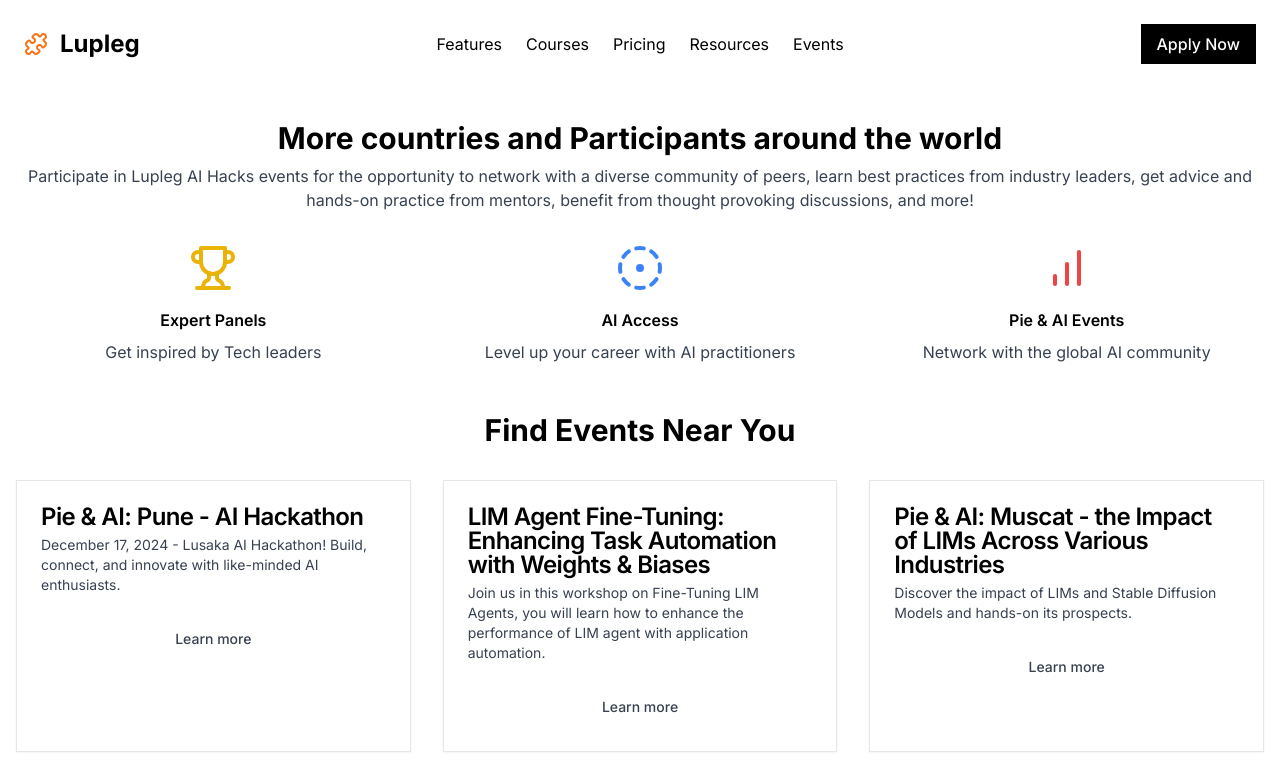
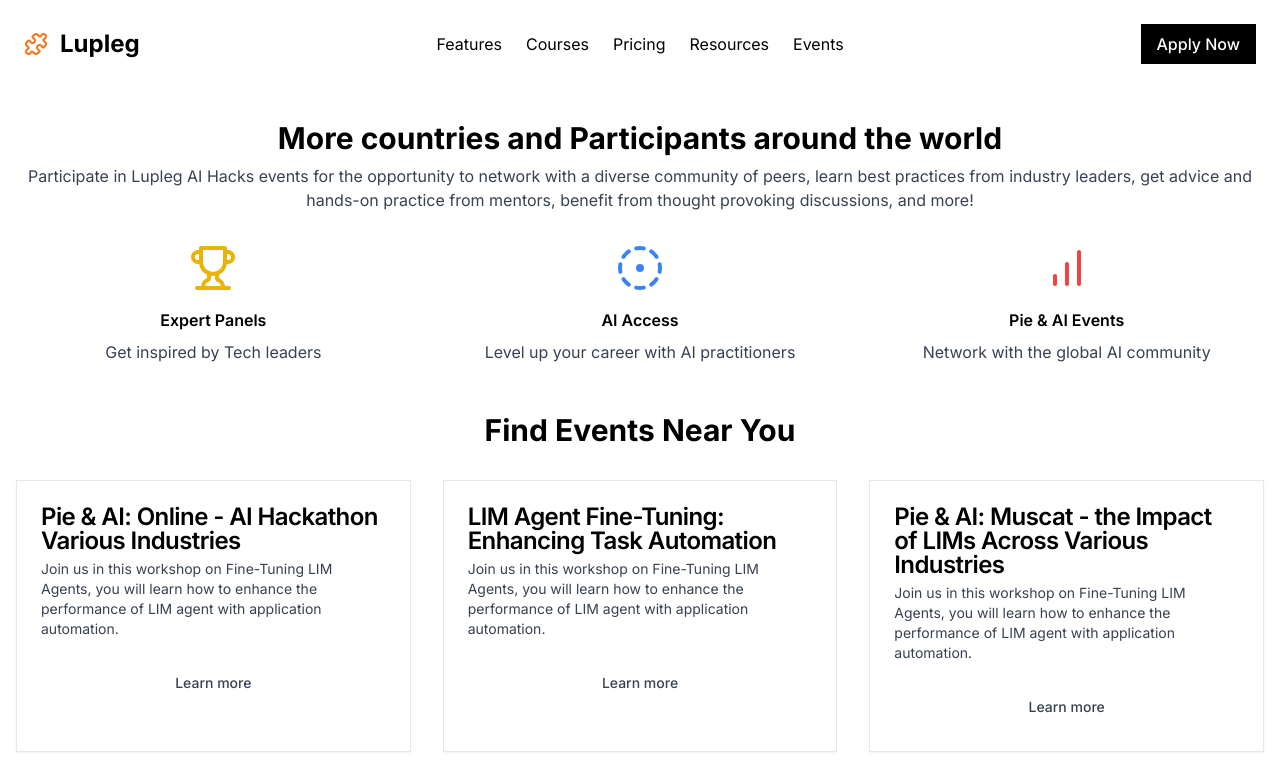
Before and after one commit to Lupleg-dev/React_Tutorials, a Next.js app: page /events in a window 1280 px wide. Shown: the top 782 px of the page. Built offline with nearby package versions, Linux system fonts and the light colour scheme.

Commit message:
increased fonts

```diff
--- a/app/events/page.js
+++ b/app/events/page.js
@@ -26,30 +26,35 @@ export default function Events() {
         <div className="grid grid-cols-1 md:grid-cols-3 gap-8 mb-12">
           <div className="text-center">
             <TrophyIcon className="mx-auto mb-4 h-12 w-12 text-yellow-500" />
-            <h3 className="font-semibold mb-2 text-black">Expert Panels</h3>
+            <h3 className="font-semibold mb-2 text-black text-md">Expert Panels</h3>
             <p>Get inspired by Tech leaders</p>
           </div>
           <div className="text-center">
             <CircleDotDashedIcon className="mx-auto mb-4 h-12 w-12 text-blue-500" />
-            <h3 className="font-semibold mb-2 text-black">AI Access</h3>
+            <h3 className="font-semibold mb-2 text-black text-md">AI Access</h3>
             <p>Level up your career with AI practitioners</p>
           </div>
           <div className="text-center">
             <BarChartIcon className="mx-auto mb-4 h-12 w-12 text-red-500" />
-            <h3 className="font-semibold mb-2 text-black">Pie & AI Events</h3>
+            <h3 className="font-semibold mb-2 text-black text-md">Pie & AI Events</h3>
             <p>Network with the global AI community</p>
           </div>
         </div>
         <div className="text-center mb-8">
-          <h2 className="text-3xl font-bold mb-2 text-black">Find Events Near You</h2>
+          <h2 className="text-3xl font-bold mb-2 text-black">
+            Find Events Near You
+          </h2>
         </div>
         <div className="grid grid-cols-1 md:grid-cols-3 gap-8">
           <Card className="w-full">
             <CardHeader>
-              <CardTitle className="text-black">Pie & AI: Pune - AI Hackathon</CardTitle>
+              <CardTitle className="text-black">
+                Pie & AI: Online - AI Hackathon Various Industries
+              </CardTitle>
               <CardDescription>
-                December 17, 2024 - Lusaka AI Hackathon! Build, connect, and
-                innovate with like-minded AI enthusiasts.
+                Join us in this workshop on Fine-Tuning LIM Agents, you will
+                learn how to enhance the performance of LIM agent with
+                application automation.
               </CardDescription>
             </CardHeader>
             <CardContent>
@@ -59,8 +64,7 @@ export default function Events() {
           <Card className="w-full">
             <CardHeader>
               <CardTitle className="text-black">
-                LIM Agent Fine-Tuning: Enhancing Task Automation with Weights &
-                Biases
+                LIM Agent Fine-Tuning: Enhancing Task Automation
               </CardTitle>
               <CardDescription>
                 Join us in this workshop on Fine-Tuning LIM Agents, you will
@@ -78,15 +82,16 @@ export default function Events() {
                 Pie & AI: Muscat - the Impact of LIMs Across Various Industries
               </CardTitle>
               <CardDescription>
-                Discover the impact of LIMs and Stable Diffusion Models and
-                hands-on its prospects.
+                Join us in this workshop on Fine-Tuning LIM Agents, you will
+                learn how to enhance the performance of LIM agent with
+                application automation.
               </CardDescription>
             </CardHeader>
             <CardContent>
               <Button className="w-full">Learn more</Button>
             </CardContent>
           </Card>
-          <Card className="w-full">
+          {/* <Card className="w-full">
             <CardHeader>
               <CardTitle className="text-black">
                 Pie & AI: October City - Artificial Intelligence in Dentistry
@@ -99,7 +104,7 @@ export default function Events() {
             <CardContent>
               <Button className="w-full">Learn more</Button>
             </CardContent>
-          </Card>
+          </Card> */}
         </div>
         <div className="text-center mt-8">
           <Link href="/contact_us">
```
